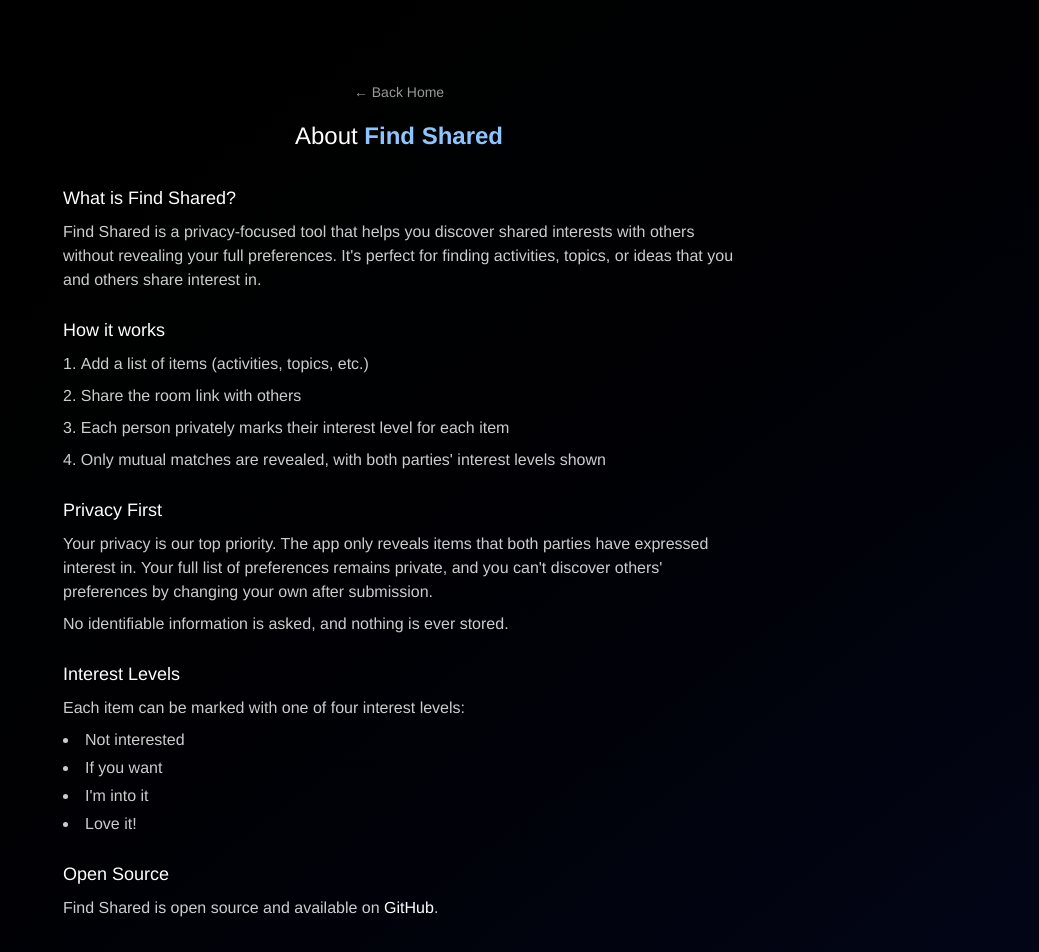
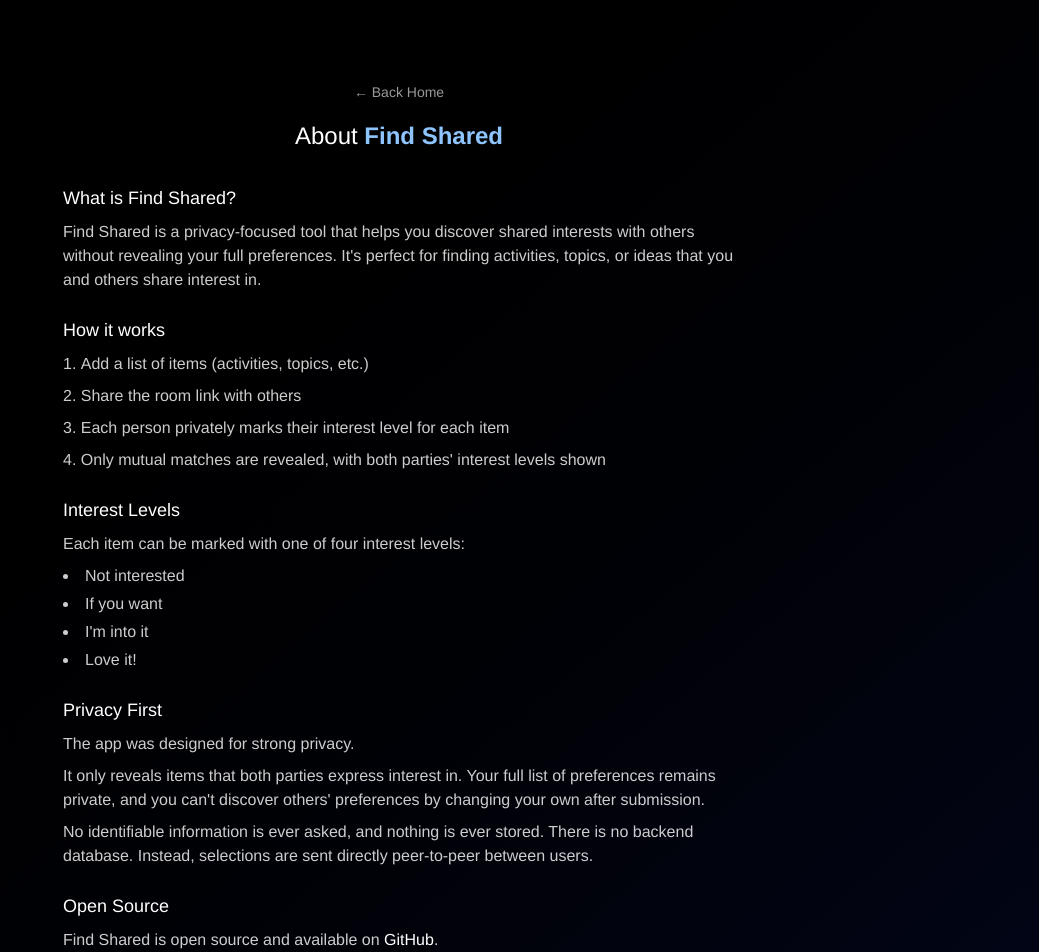
Before and after one commit to dsernst/find-shared, a Next.js app: page /about in a window 1280 px wide. Shown: the top 952 px of the page, without its empty margins (241-1280 px from the left). Built offline with nearby package versions, Linux system fonts and the light colour scheme.

Commit message:
Tweak /about text

```diff
--- a/app/about/page.tsx
+++ b/app/about/page.tsx
@@ -49,19 +49,6 @@
           </section>
 
           <section>
-            <h2 className="mb-2 text-lg font-medium text-white">Privacy First</h2>
-            <p>
-              Your privacy is our top priority. The app only reveals items that both parties have
-              expressed interest in. Your full list of preferences remains private, and you
-              can&apos;t discover others&apos; preferences by changing your own after submission.
-            </p>
-
-            <p className="mt-2">
-              No identifiable information is asked, and nothing is ever stored.
-            </p>
-          </section>
-
-          <section>
             <h2 className="mb-2 text-lg font-medium text-white">Interest Levels</h2>
             <p>Each item can be marked with one of four interest levels:</p>
             <ul className="mt-2 list-inside list-disc space-y-1">
@@ -70,6 +57,22 @@
               <li>I&apos;m into it</li>
               <li>Love it!</li>
             </ul>
+          </section>
+
+          <section>
+            <h2 className="mb-2 text-lg font-medium text-white">Privacy First</h2>
+            <p>The app was designed for strong privacy.</p>
+
+            <p className="mt-2">
+              It only reveals items that both parties express interest in. Your full list of
+              preferences remains private, and you can&apos;t discover others&apos; preferences by
+              changing your own after submission.
+            </p>
+
+            <p className="mt-2">
+              No identifiable information is ever asked, and nothing is ever stored. There is no
+              backend database. Instead, selections are sent directly peer-to-peer between users.
+            </p>
           </section>
 
           <section>
@@ -86,6 +89,9 @@
               </a>
               .
             </p>
+            <p className="mt-2">
+              Contributions, bug reports, and feature requests are all appreciated.
+            </p>
           </section>
         </div>
       </main>
```
